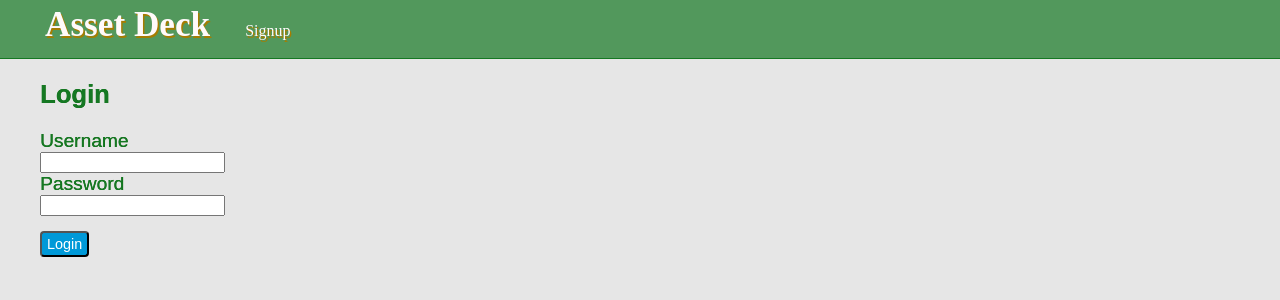
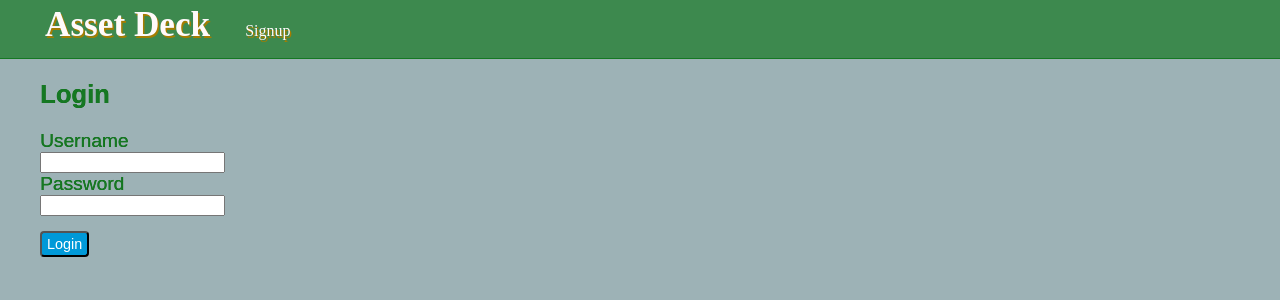
Before and after one commit to psnider30/asset-deck-iex-client, a React (Create React App) app: page /login in a window 1280 px wide. Shown: the top 300 px of the page. Built offline with nearby package versions, Linux system fonts and the light colour scheme; no server answers; what webfontloader would draw is missing.

Commit message:
Change background color for app and quote form

```diff
--- a/src/App.css
+++ b/src/App.css
@@ -1,11 +1,10 @@
 .App {
-  background-color: rgb(230,230,230);
   margin: 0px;
   height: 100%;
 }
 
 input:-webkit-autofill {
-    -webkit-box-shadow: 0 0 0px 1000px white inset;
+  -webkit-box-shadow: 0 0 0px 1000px white inset;
 }
 
 .App-logo {
@@ -81,8 +80,16 @@ button:hover, button:focus, button:active {
   outline: none;
 }
 
+.quote-form {
+  background-color: rgba(255,255,255, 0.9);
+}
+
+.assets-list, .time-series {
+  background-color: rgb(250,250,250);
+  margin-bottom: 20px;
+}
+
 .quote-form, .assets-list, .time-series {
-  background-color: rgb(252,252,252);
   margin-top: 10px;
   padding-left: 10px;
   padding-top: 10px;
@@ -292,7 +299,6 @@ label {
   to { transform: rotate(360deg); }
 }
 
-
 @media only screen and  (max-width : 300px) { body { font-size: 0.5em} }
 @media only screen and (min-width : 300px) and (max-width : 595px) { body { font-size: 0.6em} }
 @media only screen and (min-width : 595px) and (max-width : 690px) { body { font-size: 0.7em} }
--- a/src/containers/AssetDeck.js
+++ b/src/containers/AssetDeck.js
@@ -48,11 +48,8 @@ class AssetDeck extends Component {
     window.removeEventListener("load", this.onLoad)
   }
 
-  // Assets in Memory not updated when asset replaced b/c length of nextProps Assets and Assets is not different
-  // SO... check if next Props symbols are different or just check if state updating?
-
   componentWillReceiveProps(nextProps) {
-    const { assets, assetsInMemory, actions } = this.props;
+    const { currentUser, assets, assetsInMemory, actions } = this.props;
     if (! nextProps.assets ) { return }
     if (nextProps.assets.length !== assets.length) {
       sessionStorage.setItem('assets', JSON.stringify(nextProps.assets))
@@ -66,11 +63,6 @@ class AssetDeck extends Component {
       sessionStorage.setItem('assets', JSON.stringify(nextProps.assets))
       actions.updateAssetsInMemory()
       actions.resetReplacingAsset()
-    }
-
-    if (sessionStorage.assets && (assetsInMemory.length !== assets.length)) {
-      // sessionStorage.removeItem('assets')
-      // actions.loadUserAssets(currentUser)
     }
   }
 
--- a/src/containers/AssetDeckEntrance.js
+++ b/src/containers/AssetDeckEntrance.js
@@ -8,7 +8,6 @@ import AssetDeck from './AssetDeck';
 import * as actions from '../actions/assetActions';
 import { changeLayout } from '../actions/layoutActions';
 import PropTypes from 'prop-types';
-
 
 class AssetDeckEntrance extends Component {
 
--- a/src/index.css
+++ b/src/index.css
@@ -1,6 +1,7 @@
 html, body, #root {
   margin: 0;
-  height: 100%;
+  min-height: 100%;
+  background-color: #9db2b6;
 }
 
 body {
```
